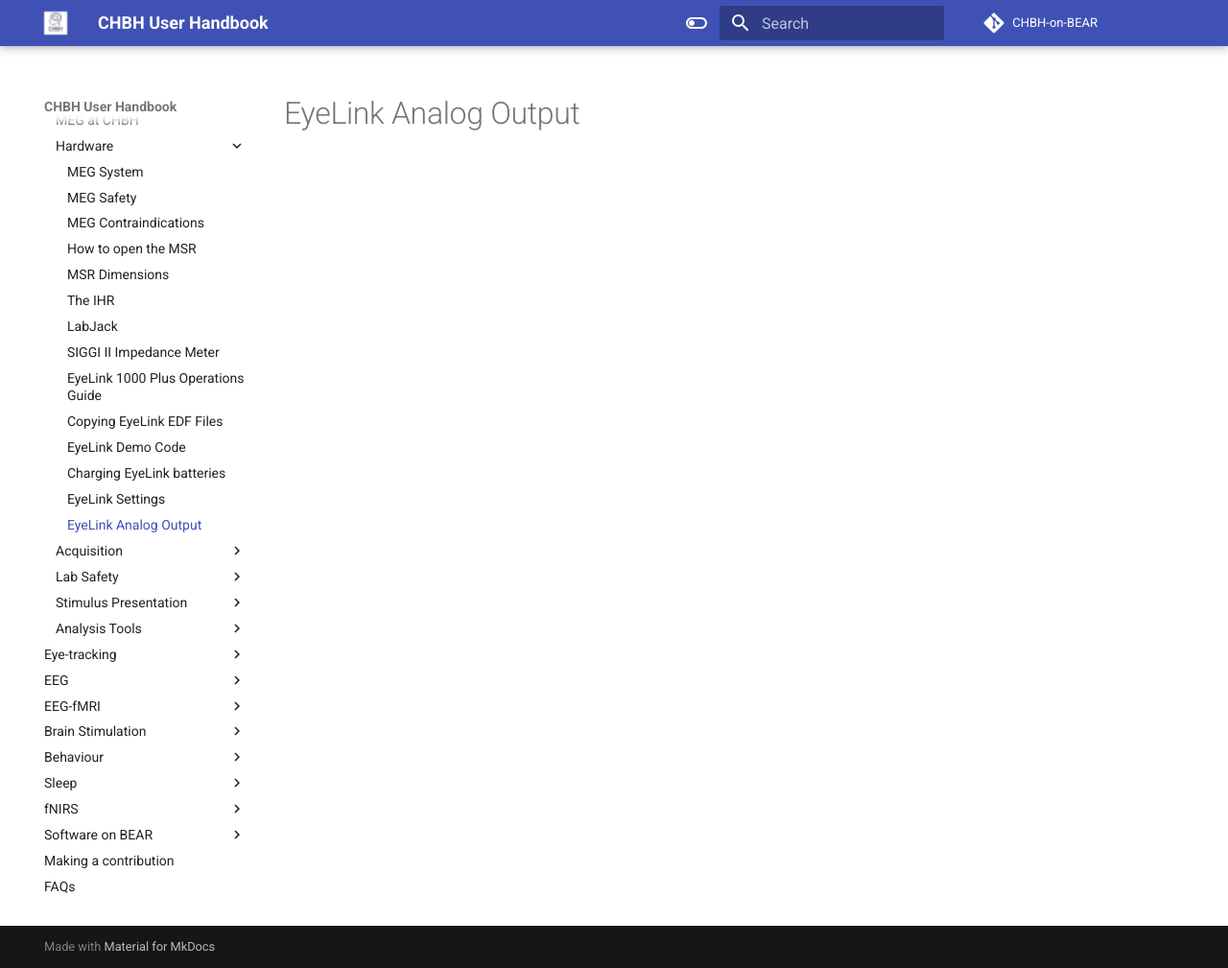
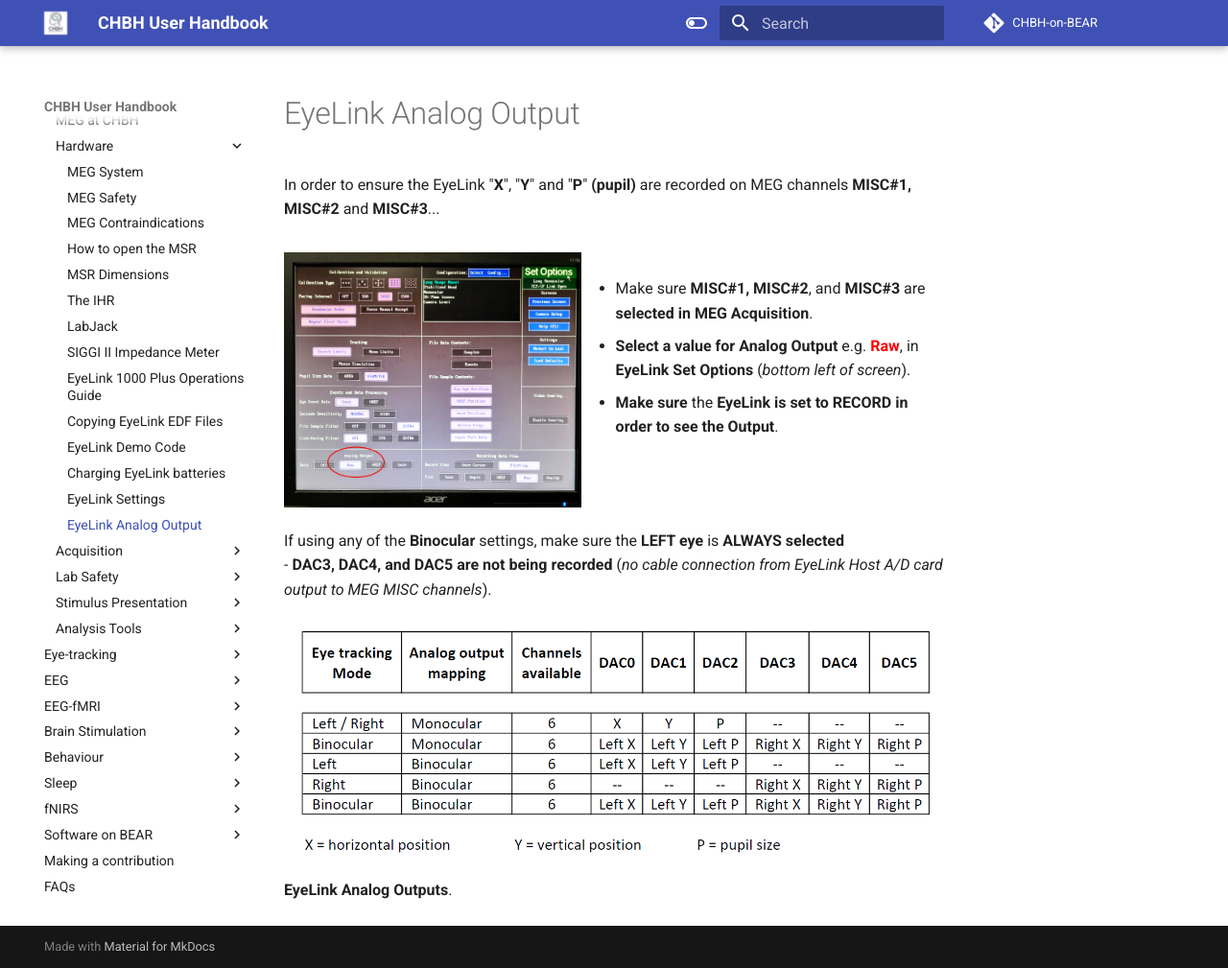
Before and after one commit to chbh-opensource/chbh-on-bear, an MkDocs documentation site: the page built from docs/meg/acquisition/eyelink_analog_output.md, in a window 1280 px wide and 1009 px high. Shown: the whole window at 96% size. Built offline with MkDocs 1.6.1 and Material for MkDocs 9.7.7, drawn with Linux system fonts in a browser that asks for light colours; comment, search, counter and statistics services are not loaded.

Commit message:
Completed EyeLink Analog Output repo

```diff
--- a/docs/meg/acquisition/eyelink_analog_output.md
+++ b/docs/meg/acquisition/eyelink_analog_output.md
@@ -1 +1,15 @@
 # EyeLink Analog Output
+
+<span style=font-size:medium>In order to ensure the EyeLink "**X**", "**Y**" and "**P**" **(pupil)** are recorded on MEG channels **MISC#1, MISC#2** and **MISC#3**... </span>
+
+![EyeLink Analog Output setting](../../images/meg/EyeLink_Analog_Output_setting.jpg){width=45% align=left}<br />
+
+- Make sure **MISC#1, MISC#2**, and **MISC#3** are **selected in MEG Acquisition**.
+- **Select a value for Analog Output** e.g. **<span style="color:red">Raw</span>**, in **EyeLink Set Options** (*bottom left of screen*).
+- **Make sure** the **EyeLink is set to RECORD in order to see the Output**.
+
+<br /><br /><br />
+If using any of the **Binocular** settings, make sure the **LEFT eye** is **ALWAYS selected**<br /> - **DAC3, DAC4, and DAC5 are not being recorded** (*no cable connection from EyeLink Host A/D card output to MEG MISC channels*).
+
+![EyeLink Analog Outputs](../../images/meg/EyeLink_Analog_Outputs.png)
+**EyeLink Analog Outputs**.
```
Also changed, not shown: docs/images/meg/EyeLink_Analog_Output_setting.jpg (added), docs/images/meg/EyeLink_Analog_Outputs.png (added).
